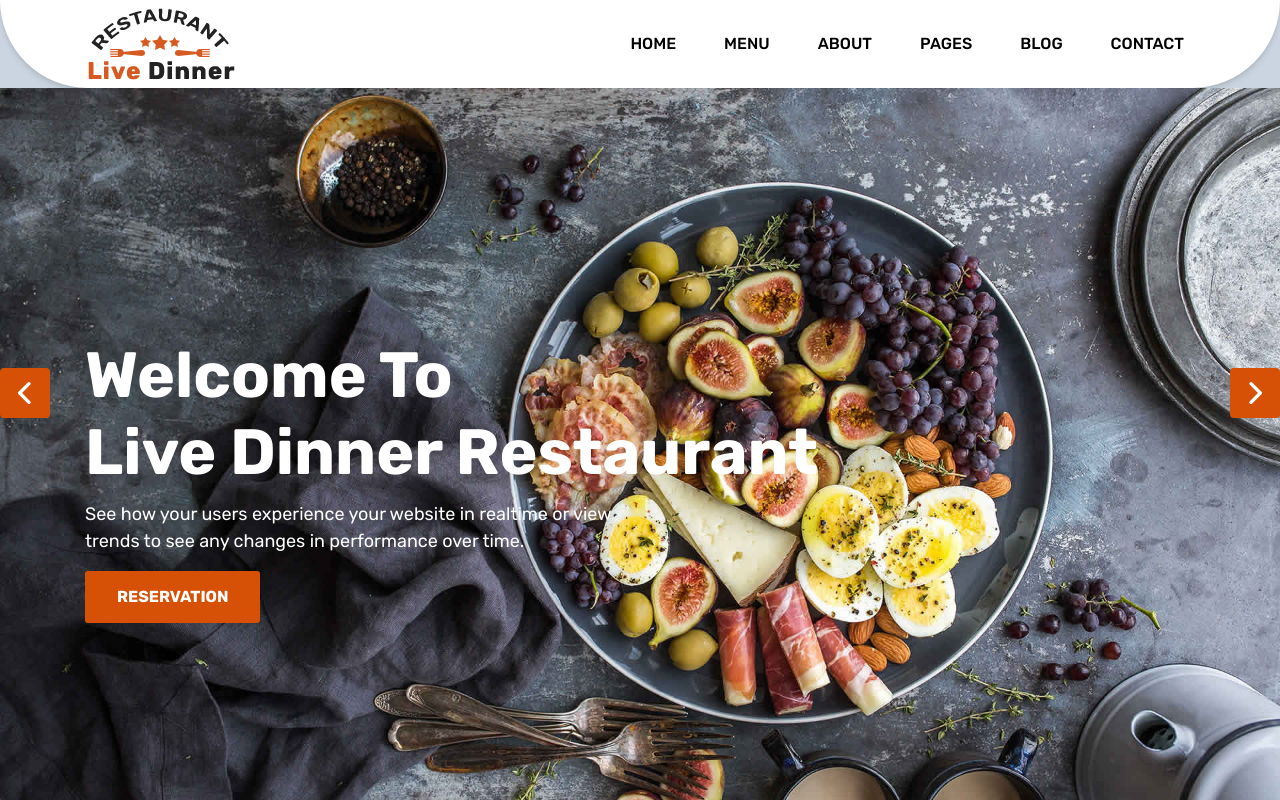
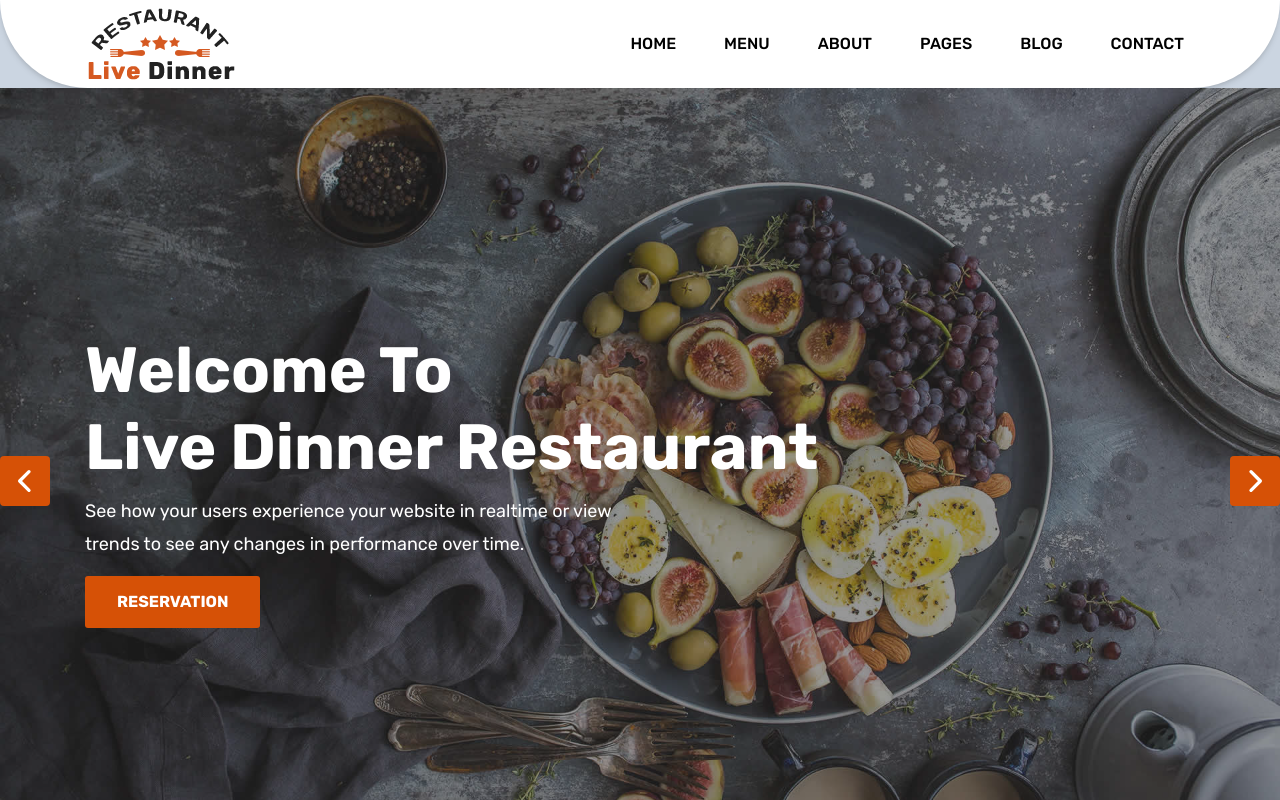
Before and after one commit to trebolcode/demo-restaurant, a React (Vite) app: page / in a window 1280 px wide. Shown: the top 800 px of the page. Built offline with nearby package versions, Linux system fonts and the light colour scheme.

Commit message:
carousel with tailwindcss

```diff
--- a/src/components/Hero.tsx
+++ b/src/components/Hero.tsx
@@ -1,78 +1,58 @@
 import React from "react";
+
 import ReserButton from "./subcomponents/ReserButton";
+import { Slide1, Slide2, Slide3 } from "./subcomponents/Slider";
+import SliderLeft from "../assets/icon/chevron-left.svg";
+import SliderRight from "../assets/icon/chevron-right.svg";
 
 const Hero = () => {
   return (
-    <main className="w-full h-screen flex justify-center items-end bg-slider1 bg-cover bg-center">
-      <div className="w-full h-screen flex justify-center items-center font-Rubik">
-        <div className="w-[1140px] px-[15px] pb-4">
-          <h1 className="text-[64px] font-[500] text-colPrimary pb-[10px] leading-[120%]">
-            <strong>
-              Welcome To <br /> Live Dinner Restaurant
-            </strong>
-          </h1>
-          <p className="text-[18px] text-colPrimary mb-[16px]">
-            See how your users experience your website in realtime or view{" "}
-            <br /> trends to see any changes in performance over time.
-          </p>
-          <ReserButton name_button="Reservation" />
-        </div>
+    <main className="w-full h-screen flex justify-center items-end relative">
+      <div
+        id="slide1"
+        className="w-full h-screen opacity-100 target:opacity-100 absolute transition-all ease-in-out duration-500"
+      >
+        <Slide1 />
       </div>
+      <div
+        id="slide2"
+        className="w-full h-screen opacity-0 target:opacity-100 absolute transition-all ease-in-out duration-500"
+      >
+        <Slide2 />
+      </div>
+      <div
+        id="slide3"
+        className="w-full h-screen opacity-0 target:opacity-100 absolute transition-all ease-in-out duration-500"
+      >
+        <Slide3 />
+      </div>
+
       <div className="my-0 m-auto absolute top-[46%] w-full">
         <a
-          href=""
-          className="absolute left-0 bg-colReser w-[50px] h-[50px] flex justify-center items-center rounded-[4px]"
+          href="#slide1"
+          className="absolute left-0 bg-colReser w-[50px] h-[50px] flex justify-center items-center rounded-[4px] hover:bg-colSliderHover transition duration-[300ms] ease-in-out"
         >
-          <i>
-            <svg
-              xmlns="http://www.w3.org/2000/svg"
-              className="h-8 w-8 text-colPrimary"
-              fill="none"
-              viewBox="0 0 24 24"
-              stroke="currentColor"
-              strokeWidth={2.5}
-            >
-              <path
-                strokeLinecap="round"
-                strokeLinejoin="round"
-                d="M15 19l-7-7 7-7"
-              />
-            </svg>
-          </i>
+          <img src={SliderLeft} className="h-8 w-8" />
         </a>
         <a
-          href=""
-          className="absolute right-0 bg-colReser w-[50px] h-[50px] flex justify-center items-center rounded-[4px]"
+          href="#slide2"
+          className="absolute right-0 bg-colReser w-[50px] h-[50px] flex justify-center items-center rounded-[4px] hover:bg-colSliderHover transition duration-[300ms] ease-in-out"
         >
-          <i>
-            <svg
-              xmlns="http://www.w3.org/2000/svg"
-              className="h-8 w-8 text-colPrimary"
-              fill="none"
-              viewBox="0 0 24 24"
-              stroke="currentColor"
-              strokeWidth={2.5}
-            >
-              <path
-                strokeLinecap="round"
-                strokeLinejoin="round"
-                d="M9 5l7 7-7 7"
-              />
-            </svg>
-          </i>
+          <img src={SliderRight} className="h-8 w-8" />
         </a>
       </div>
+
       <nav className="w-full h-[49px] flex flex-nowrap justify-center space-x-1 absolute rounded-full">
         <a
-          href=""
-          className="w-[12px] h-[45px] border-colPrimary rounded-full bg-colReser "
+          href="#slide1"
+          className="w-[12px] h-[45px] border-colPrimary rounded-full bg-colReser"
         ></a>
         <a
-          href=""
+          href="#slide2"
           className="w-[12px] h-[45px] border-2 border-colPrimary rounded-full"
         ></a>
         <a
-          href=""
+          href="#slide3"
           className="w-[12px] h-[45px] border-2 border-colPrimary rounded-full"
         ></a>
       </nav>
--- /dev/null
+++ b/src/components/subcomponents/Slider.tsx
@@ -0,0 +1,75 @@
+import React from "react";
+import ReserButton from "./ReserButton";
+
+export function Slide1() {
+  return (
+    <>
+      <div className="w-full h-screen bg-slider1 bg-cover bg-center absolute"></div>
+      <div className="w-full h-screen bg-colReserHover opacity-50 absolute"></div>
+
+      <div className="w-full h-screen flex justify-center items-center absolute">
+        <div className="w-[1140px] h-auto px-[15px] pb-4 font-Rubik ">
+          <h1 className="text-[64px] font-[500] text-colPrimary pb-[10px] leading-[120%]">
+            <strong>
+              Welcome To <br /> Live Dinner Restaurant
+            </strong>
+          </h1>
+          <p className="text-[18px] text-colPrimary mb-[16px] leading-[1.8]">
+            See how your users experience your website in realtime or view{" "}
+            <br /> trends to see any changes in performance over time.
+          </p>
+          <ReserButton name_button="Reservation" />
+        </div>
+      </div>
+    </>
+  );
+}
+
+export function Slide2() {
+  return (
+    <>
+      <div className="w-full h-screen bg-slider2 bg-cover bg-center absolute"></div>
+      <div className="w-full h-screen bg-colReserHover opacity-50 absolute"></div>
+
+      <div className="w-full h-screen flex justify-center items-center absolute">
+        <div className="w-[1140px] h-auto px-[15px] pb-4 font-Rubik ">
+          <h1 className="text-[64px] font-[500] text-colPrimary pb-[10px] leading-[120%]">
+            <strong>
+              Welcome To <br /> Live Dinner Restaurant
+            </strong>
+          </h1>
+          <p className="text-[18px] text-colPrimary mb-[16px] leading-[1.8]">
+            See how your users experience your website in realtime or view{" "}
+            <br /> trends to see any changes in performance over time.
+          </p>
+          <ReserButton name_button="Reservation" />
+        </div>
+      </div>
+    </>
+  );
+}
+
+export function Slide3() {
+  return (
+    <>
+      <div className="w-full h-screen bg-slider3 bg-cover bg-center absolute"></div>
+      <div className="w-full h-screen bg-colReserHover opacity-50 absolute"></div>
+
+      <div className="w-full h-screen flex justify-center items-center absolute">
+        <div className="w-[1140px] h-auto px-[15px] pb-4 font-Rubik ">
+          <h1 className="text-[64px] font-[500] text-colPrimary pb-[10px] leading-[120%]">
+            <strong>
+              Welcome To
+              <br /> Yamifood Restaurant
+            </strong>
+          </h1>
+          <p className="text-[18px] text-colPrimary mb-[16px] leading-[1.8]">
+            See how your users experience your website in realtime or view{" "}
+            <br /> trends to see any changes in performance over time.
+          </p>
+          <ReserButton name_button="Reservation" />
+        </div>
+      </div>
+    </>
+  );
+}
--- a/tailwind.config.js
+++ b/tailwind.config.js
@@ -8,11 +8,15 @@ module.exports = {
       backgroundImage: {
         reservation: "url('/src/assets/img/about-bg.jpg')",
         slider1: "url('./src/assets/img/slider-01.jpg')",
+        slider2: "url('./src/assets/img/slider-02.jpg')",
+        slider3: "url('./src/assets/img/slider-03.jpg')",
+
       },
       colors: {
         colPrimary: "#ffffff",
         colReser: "#d65106",
         colReserHover: "#333333",
+        colSliderHover: "#010101",
       },
       boxShadow: {
         shaReser: "20px 20px 0px 0px rgba(214,81,6,1)",
```
Also changed, not shown: src/assets/icon/chevron-left.svg (added), src/assets/icon/chevron-right.svg (added).
